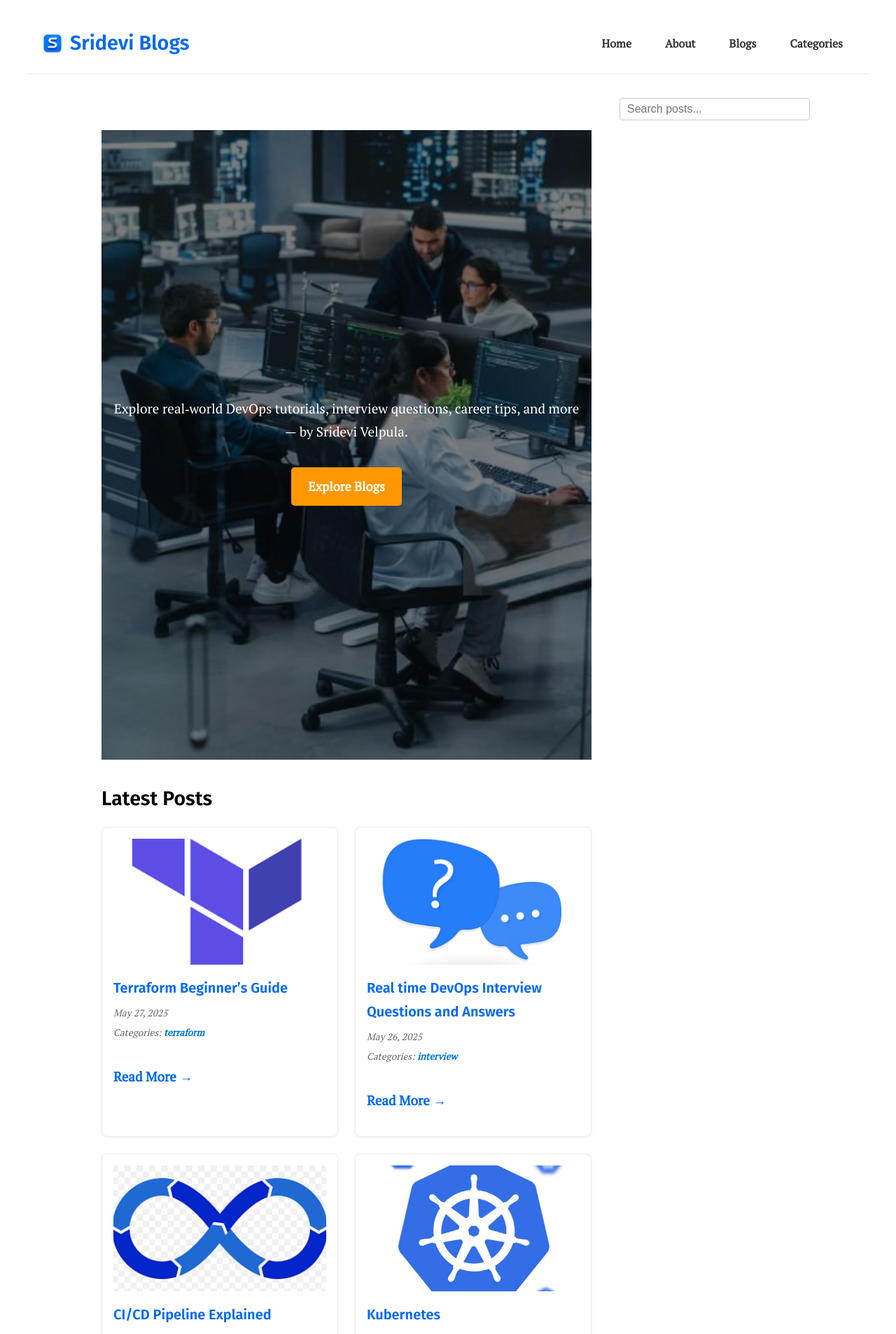
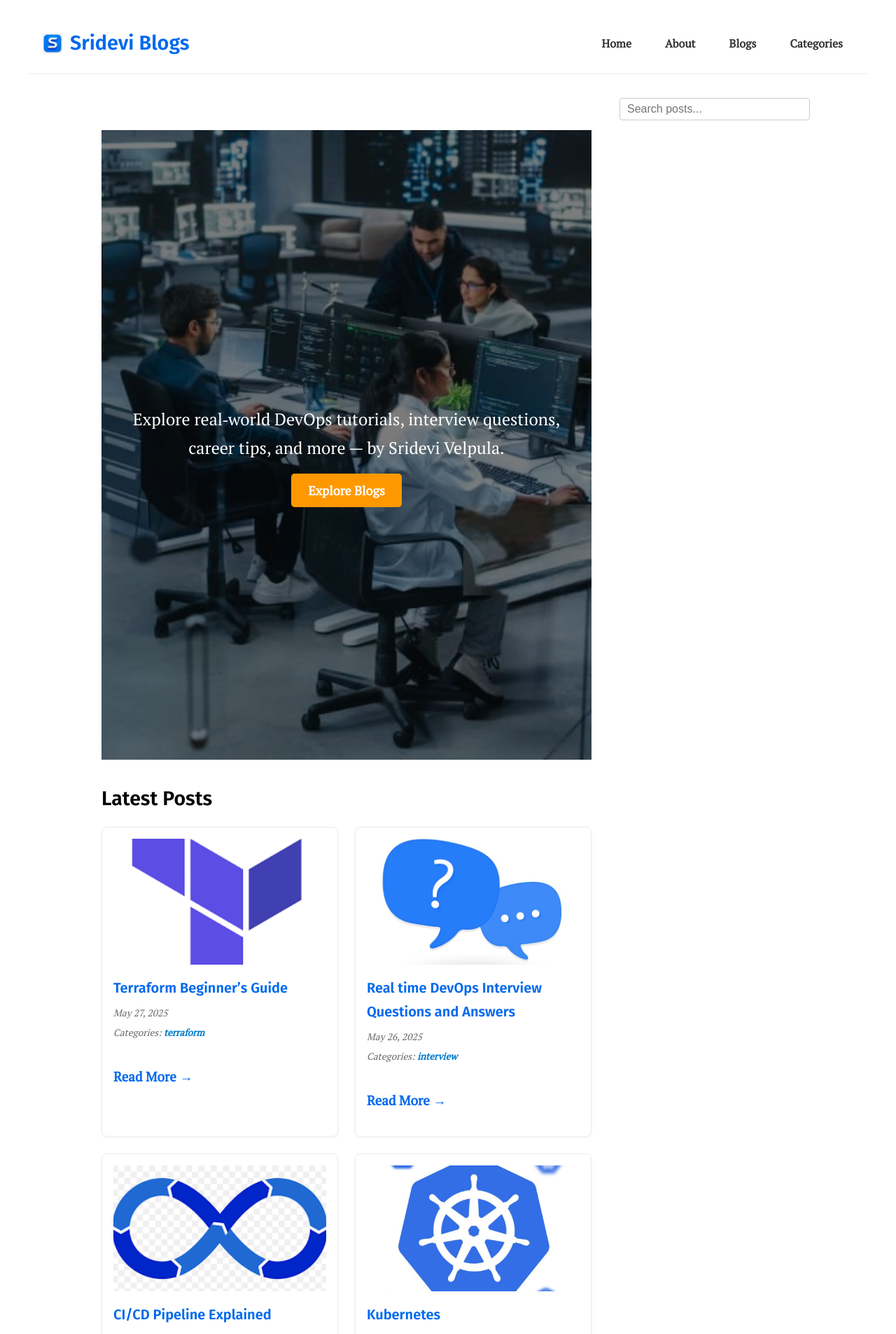
Before and after one commit to srideviblogs/srideviblogs.github.io, a Jekyll site: the page built from index.md, in a window 1280 px wide. Shown: the top 1907 px of the page at 70% size. Built offline with Jekyll 4.4.1, drawn with Linux system fonts in a browser that asks for light colours.

Commit message:
Update custom.css

```diff
--- a/assets/css/custom.css
+++ b/assets/css/custom.css
@@ -592,25 +592,27 @@ header.site-header {
 }
 
 /* Hero Section with Full Background */
-
-/* Ensure hero section truly fills screen width */
+/* Fullscreen hero section */
 .hero-section {
   position: relative;
   width: 100%;
   height: 100vh;
-  background: url('/assets/images/hero-bg.jpg') no-repeat center center;
+  background-image: url('/assets/images/hero-bg.jpg');
   background-size: cover;
-  background-attachment: scroll;
+  background-position: center center;
+  background-repeat: no-repeat;
+  background-attachment: fixed;
+  margin: 0;
+  padding: 0;
   display: flex;
+  align-items: center;
   justify-content: center;
-  align-items: center;
-  padding: 0;
-  margin: 0;
+  z-index: 0;
   overflow: hidden;
   margin-top: 3rem; /* pushes hero below sticky header/search bar */
 }
 
-/* Overlay for darkening image */
+/* Dark overlay on background */
 .hero-overlay {
   position: absolute;
   top: 0;
@@ -621,14 +623,20 @@ header.site-header {
   z-index: 1;
 }
 
-/* Centered text content */
+/* Text content on top */
 .hero-content {
   position: relative;
   z-index: 2;
   text-align: center;
+  color: #fff;
   max-width: 800px;
-  padding: 1rem;
-  color: #fff;
+  padding: 0 1rem;
+}
+
+.hero-content p {
+  font-size: 1.5rem;
+  font-weight: 400;
+  margin-bottom: 1.5rem;
 }
 
 .hero-btn {
@@ -639,8 +647,6 @@ header.site-header {
   border-radius: 5px;
   text-decoration: none;
   font-weight: 600;
-  margin-top: 1rem;
-  display: inline-block;
 }
 
 .hero-btn:hover {
```
